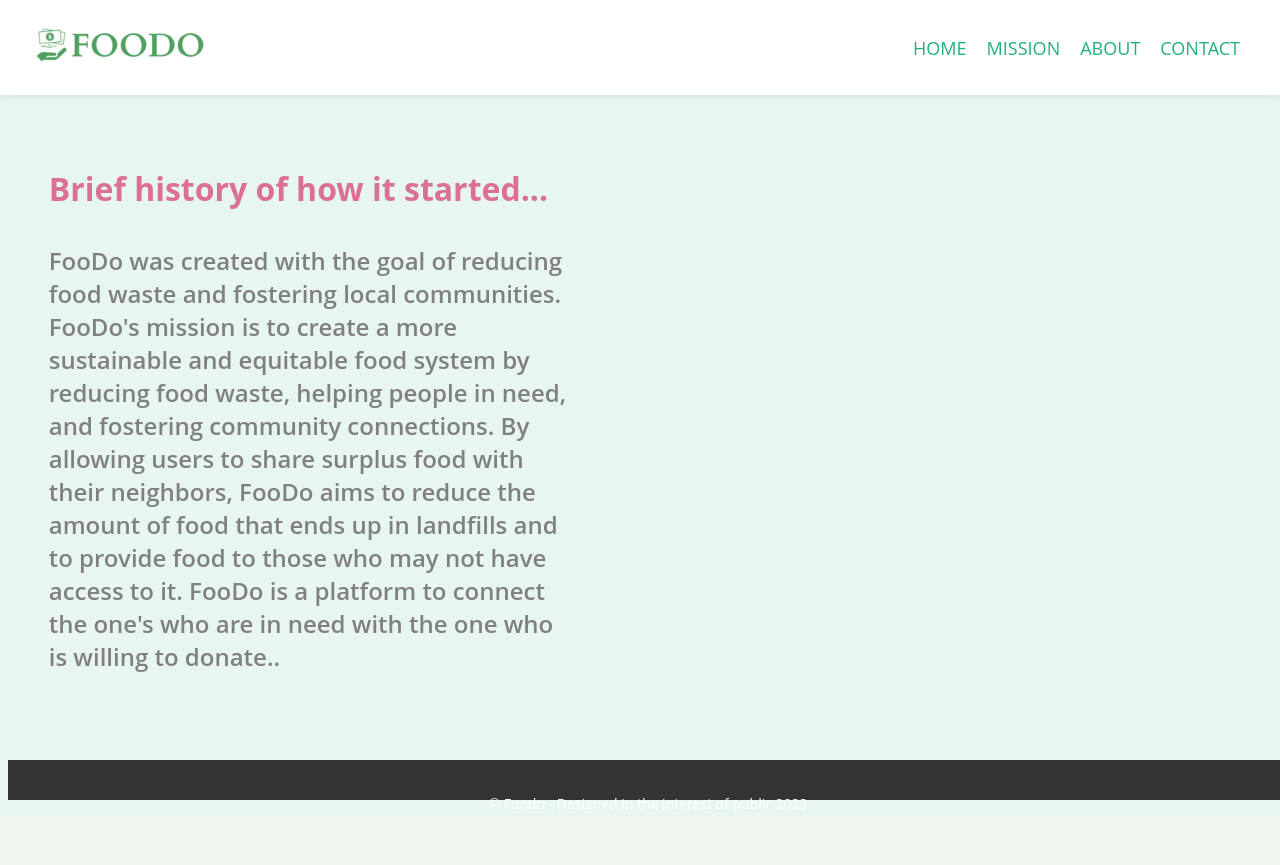
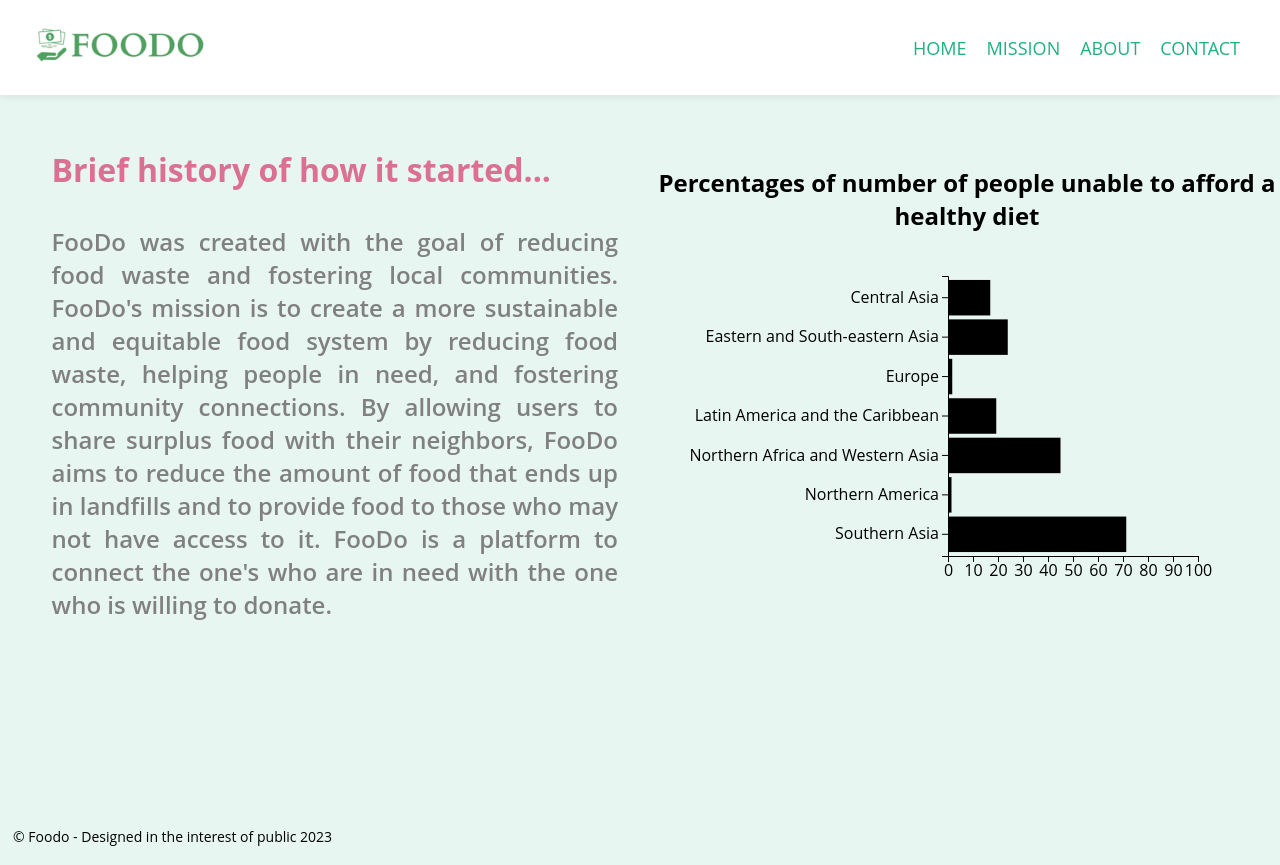
Before and after one commit to Niharred/Flaskdeno, a Flask app: page /Mission in a window 1280 px wide. Before the commit the page ends 813 px from the top, so only its background shows below. Run offline with Flask 3, Linux system fonts and the light colour scheme; some libraries are stand-ins or nearby versions.

Commit message:
reference changes

```diff
--- a/static/css/style.css
+++ b/static/css/style.css
@@ -222,14 +222,12 @@ a {
 }
 
 footer {
-  background-color: #333;
-  color: #fff;
+
+
   font-size: 14px;
-  padding: 20px;
+  padding: 5px;
   text-align: center;
-  height: 20px;
-  bottom: 0;
-  width: 100%;
+
   position: absolute;
 }
 
@@ -631,8 +629,8 @@ input[type="password"] {
     background-size: cover;
   }
 
-  .table {
-    margin-top: 10%;
+  .table1 {
+    margin-top: 1%;
     padding-top: 10%;
     width: 80%;
     border: 1px solid #eee;
@@ -656,6 +654,7 @@ input[type="password"] {
 }
 
 .table {
+
   margin-top: 8%;
   width: 80%;
   border: 1px solid #eee;
--- /dev/null
+++ b/static/js/script.js
@@ -0,0 +1,12 @@
+$(".nav-toggle").click(function () {
+    $(".nav-menu").slideToggle();
+  });
+
+  $("#email").blur(function () {
+    var emailRegex = /^\w+([\.-]?\w+)*@\w+([\.-]?\w+)*(\.\w{2,3})+$/;
+    var email = $(this).val();
+    if (!emailRegex.test(email)) {
+      alert("Invalid email format");
+      return false;
+    }
+  });
--- a/templates/AboutUs.html
+++ b/templates/AboutUs.html
@@ -102,6 +102,7 @@
           </p>
         </article>
       </section>
+
     </div>
     <footer>
       <p>&copy; Foodo - Designed in the interest of public 2023</p>
--- a/templates/Contact.html
+++ b/templates/Contact.html
@@ -105,7 +105,7 @@
                 <p>JOIN US BY CREATING AN ACCOUNT WITH US</p>
             </div>
             <div class="former">
-                <a href="Signup.html"><img src="User.jpg" style="height: 100%" /></a>
+                <a href="{{ url_for('.Signup', _anchor='exactlocation') }}"><img src="{{ url_for('static', filename='images/User.jpg') }}" style="height: 100%" /></a>
             </div>
         </div>
         <br><br>
--- a/templates/Index.html
+++ b/templates/Index.html
@@ -165,6 +165,9 @@
       </div>
     </div>
   </body>
+  <footer>
+    <p>&copy; Foodo - Designed in the interest of public 2023</p>
+  </footer>
 </html>
 
 <script
--- a/templates/Mission.html
+++ b/templates/Mission.html
@@ -1,16 +1,17 @@
 <!DOCTYPE html>
 <html lang="en">
-
   <head>
     <title>FooDo</title>
-  <link rel="stylesheet"  href="{{ url_for('static', filename='css/style.css') }}">
+    <link rel="stylesheet" href="{{ url_for('static', filename='css/style.css') }}" />
   </head>
 
   <body>
     <div class="main">
       <nav class="navbar">
         <div class="nav-container">
-        <a href="#" class="nav-logo"><img src="{{ url_for('static', filename='images/Logo2.ico') }}" alt="logo" class="logo"></a>
+          <a href="#" class="nav-logo"
+            ><img src="{{ url_for('static', filename='images/Logo2.ico') }}" alt="logo" class="logo"
+          /></a>
           <div class="nav-toggle">
             <span class="nav-toggle-bar"></span>
             <span class="nav-toggle-bar"></span>
@@ -19,55 +20,144 @@
           <div class="nav-menu">
             <ul class="nav-list">
               <li class="nav-item">
-              <a
-                href="{{ url_for('.homey', _anchor='exactlocation') }}"
-                class="nav-link"
-                >HOME</a
-              >
+                <a href="{{ url_for('.homey', _anchor='exactlocation') }}" class="nav-link">HOME</a>
               </li>
               <li class="nav-item">
-              <a
-                href="{{ url_for('.mission', _anchor='exactlocation') }}"
-                class="nav-link"
-                >MISSION</a
-              >
+                <a href="{{ url_for('.mission', _anchor='exactlocation') }}" class="nav-link">MISSION</a>
               </li>
               <li class="nav-item">
-              <a
-                href="{{ url_for('.aboutus', _anchor='exactlocation') }}"
-                class="nav-link"
-                >ABOUT</a
-              >
+                <a href="{{ url_for('.aboutus', _anchor='exactlocation') }}" class="nav-link">ABOUT</a>
               </li>
               <li class="nav-item">
-              <a
-                href="{{ url_for('.contact', _anchor='exactlocation') }}"
-                class="nav-link"
-                >CONTACT</a
-              >
+                <a href="{{ url_for('.contact', _anchor='exactlocation') }}" class="nav-link">CONTACT</a>
               </li>
             </ul>
           </div>
         </div>
       </nav>
+
+      <table>
+        <tr style="width: 100%">
+          <td style="width: 50%; float: left">
             <div class="container">
-      <div class="info">
-        <h1>Brief history of how it started... </h1>
-        <p>FooDo was created with the goal of reducing food waste and fostering local communities.
-          FooDo's mission is to create a more sustainable and equitable food system by reducing food waste, helping
-          people in need, and fostering community connections. By allowing users to share surplus food with their
-          neighbors, FooDo aims to reduce the amount of food that ends up in landfills and to provide food to those who
-          may not have access to it. FooDo is a platform to connect the one's who are in need with the one who is
-          willing to donate..</p>
-        </br>
+              <div class="info" style="width: 100%; text-align: justify">
+                <h1><br />Brief history of how it started...</h1>
+                <p>
+                  FooDo was created with the goal of reducing food waste and
+                  fostering local communities. FooDo's mission is to create a
+                  more sustainable and equitable food system by reducing food
+                  waste, helping people in need, and fostering community
+                  connections. By allowing users to share surplus food with
+                  their neighbors, FooDo aims to reduce the amount of food that
+                  ends up in landfills and to provide food to those who may not
+                  have access to it. FooDo is a platform to connect the one's
+                  who are in need with the one who is willing to donate.
+                </p>
+                <br /><br />
               </div>
             </div>
+          </td>
+          <td style="width: 50%; float: left">
+            <div class="d3js12">
+              <h3>
+                <br /><br /><br /><br />Percentages of number of people unable
+                to afford a healthy diet
+              </h3>
 
+              <script src="https://d3js.org/d3.v6.min.js"></script>
+
+              <svg id="chart" width="700" height="350"></svg>
+
+              <script src="{{ url_for('static', filename='js/script.js') }}"></script>
+            </div>
+            <style>
+              h3 {
+                font-size: 1.5em;
+                text-align: center;
+              }
+              .d3js12 {
+                text-align: center;
+              }
+              svg text {
+                font-size: 16px;
+              }
+            </style>
+          </td>
+        </tr>
+      </table>
+
+      <div style="width: 100%">
+        <div style="width: 50%; float: left">
+          <!-- Content for column 1 -->
+        </div>
+        <div style="width: 50%; float: left">
+          <!-- Content for column 2 -->
+        </div>
       </div>
     </div>
     <footer>
       <p>&copy; Foodo - Designed in the interest of public 2023</p>
     </footer>
   </body>
+</html>
+<script
+  type="text/javascript"
+  src="https://code.jquery.com/jquery-1.7.1.min.js"
+></script>
+<script type="text/javascript">
+  $(document).ready(function () {
+    const data = [
+      { country: "Central Asia", percentage: 16.9 },
+      { country: "Eastern and South-eastern Asia", percentage: 23.9 },
+      { country: "Europe", percentage: 1.7 },
+      { country: "Latin America and the Caribbean", percentage: 19.3 },
+      { country: "Northern Africa and Western Asia", percentage: 45.0 },
+      { country: "Northern America", percentage: 1.4 },
+      { country: "Southern Asia", percentage: 71.3 },
+    ];
 
-</html>
+    // Create a new D3 selection for the chart
+    const chart = d3.select("#chart");
+
+    // Set up some constants for the chart
+    const margin = { top: 20, right: -50, bottom: 100, left: 300 };
+    const width = 500 - margin.left - margin.right;
+    const height = 400 - margin.top - margin.bottom;
+
+    // Create the scales for the x and y axes
+    const xScale = d3.scaleLinear().domain([0, 100]).range([0, width]);
+    const yScale = d3
+      .scaleBand()
+      .domain(data.map((d) => d.country))
+      .range([0, height])
+      .padding(0.1);
+
+    // Create the x and y axes
+    const xAxis = d3.axisBottom(xScale);
+    const yAxis = d3.axisLeft(yScale);
+
+    // Create a new group for the chart
+    const g = chart
+      .append("g")
+      .attr("transform", `translate(${margin.left}, ${margin.top})`);
+
+    // Create the bars
+    g.selectAll(".bar")
+      .data(data)
+      .enter()
+      .append("rect")
+      .attr("class", "bar")
+      .attr("x", 0)
+      .attr("y", (d) => yScale(d.country))
+      .attr("width", (d) => xScale(d.percentage))
+      .attr("height", yScale.bandwidth());
+
+    // Add the x and y axes
+    g.append("g")
+      .attr("class", "axis")
+      .attr("transform", `translate(0, ${height})`)
+      .call(xAxis);
+    g.append("g").attr("class", "axis").call(yAxis);
+  });
+</script>
+<script src="{{ url_for('static', filename='js/script.js') }}"></script>
--- a/templates/Request.html
+++ b/templates/Request.html
@@ -119,6 +119,9 @@
         </div>
       </div>
     </body>
+    <footer>
+      <p>&copy; Foodo - Designed in the interest of public 2023</p>
+    </footer>
   </div>
 </html>
 
--- a/templates/RequestForm.html
+++ b/templates/RequestForm.html
@@ -96,6 +96,9 @@
         </div>
       </div>
     </form>
+    <footer>
+      <p>&copy; Foodo - Designed in the interest of public 2023</p>
+    </footer>
   </body>
 </html>
 
```
Also changed, not shown: templates/Landing.html (+7 -4 lines). Lines whose indentation alone changed are shown as unchanged.
